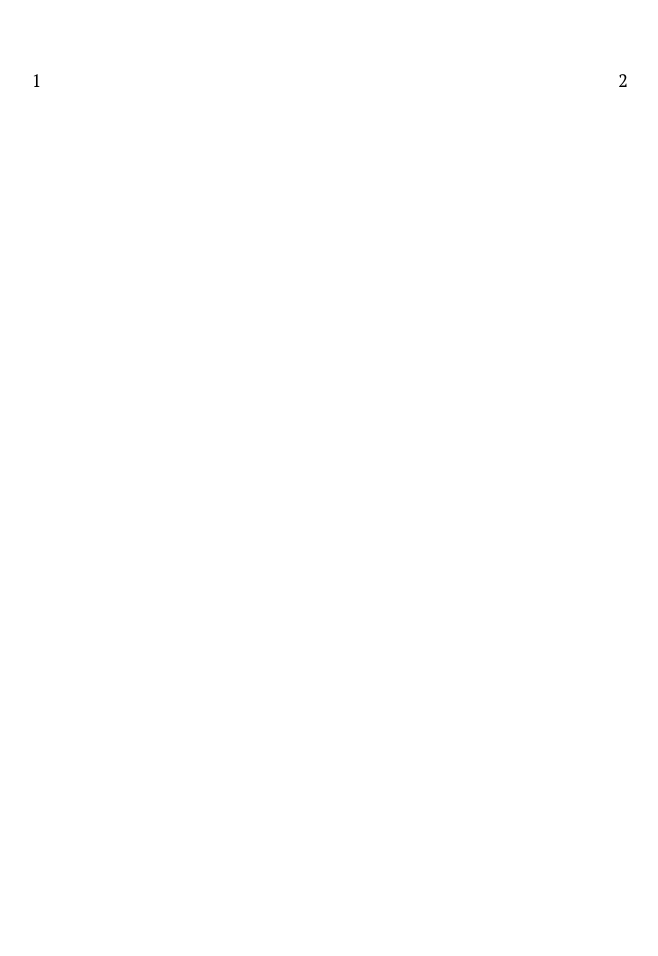
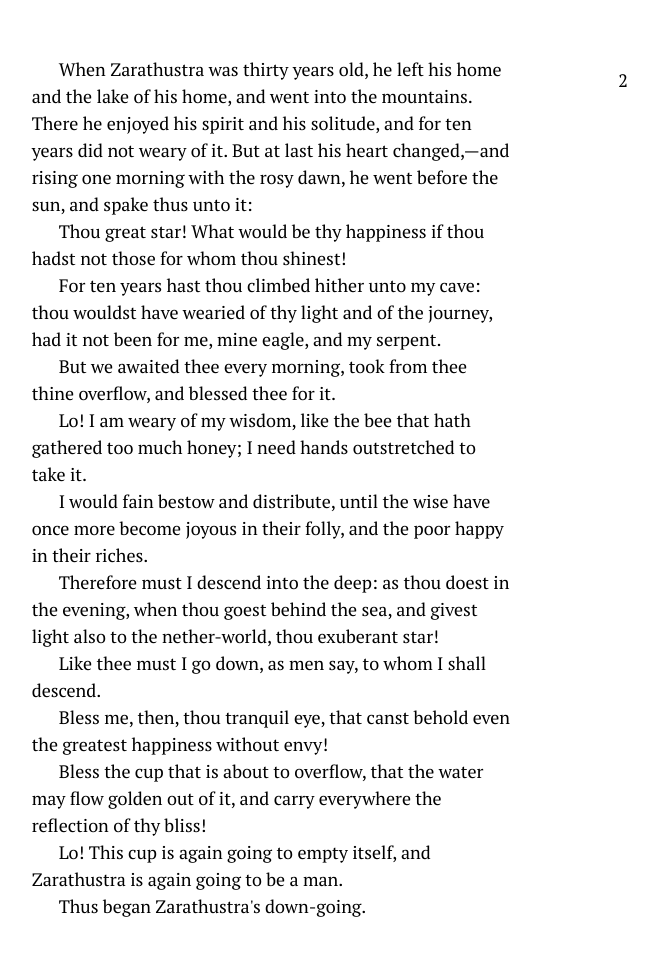
Before and after one commit to incunabula-framework/incunabula-demo-thus-spoke-zarathustra, a plain HTML site: page index.html in a window 1280 px wide. Shown: the whole page, without its empty margins (75-733 px from the left). Before the commit the page ends 800 px from the top, so only its background shows below. Drawn offline with Linux system fonts and the light colour scheme; a web font is replaced by a local one.

Commit message:
Update index.html

```diff
--- a/index.html
+++ b/index.html
@@ -12,7 +12,30 @@
     <div class='book'>
       <div class='spread'>
         <div class='page'>
-          1
+          <div class='p-wrapper'><p>When Zarathustra was thirty years old, he left his home and the lake of his home, and went into the mountains. There he enjoyed his spirit and his solitude, and for ten years did not weary of it. But at last his heart changed,—and rising one morning with the rosy dawn, he went before the sun, and spake thus unto it:</p></div>
+
+          <div class='p-wrapper'><p>Thou great star! What would be thy happiness if thou hadst not those for whom thou shinest!</p></div>
+
+          <div class='p-wrapper'><p>For ten years hast thou climbed hither unto my cave: thou wouldst have wearied of thy light and of the journey, had it not been for me, mine eagle, and my serpent.</p></div>
+
+          <div class='p-wrapper'><p>But we awaited thee every morning, took from thee thine overflow, and blessed thee for it.</p></div>
+
+          <div class='p-wrapper'><p>Lo! I am weary of my wisdom, like the bee that hath gathered too much honey; I need hands outstretched to take it.</p></div>
+
+          <div class='p-wrapper'><p>I would fain bestow and distribute, until the wise have once more become joyous in their folly, and the poor happy in their riches.</p></div>
+
+          <div class='p-wrapper'><p>Therefore must I descend into the deep: as thou doest in the evening, when thou goest behind the sea, and givest light also to the nether-world, thou exuberant star!</p></div>
+
+          <div class='p-wrapper'><p>Like thee must I go down, as men say, to whom I shall descend.</p></div>
+
+          <div class='p-wrapper'><p>Bless me, then, thou tranquil eye, that canst behold even the greatest happiness without envy!</p></div>
+
+          <div class='p-wrapper'><p>Bless the cup that is about to overflow, that the water may flow golden out of it, and carry everywhere the reflection of thy bliss!</p></div>
+
+          <div class='p-wrapper'><p>Lo! This cup is again going to empty itself, and Zarathustra is again going to be a man.</p></div>
+
+          <div class='p-wrapper'><p>Thus began Zarathustra's down-going.</p></div>
+
         </div>
         <div class='page'>
           2
```
